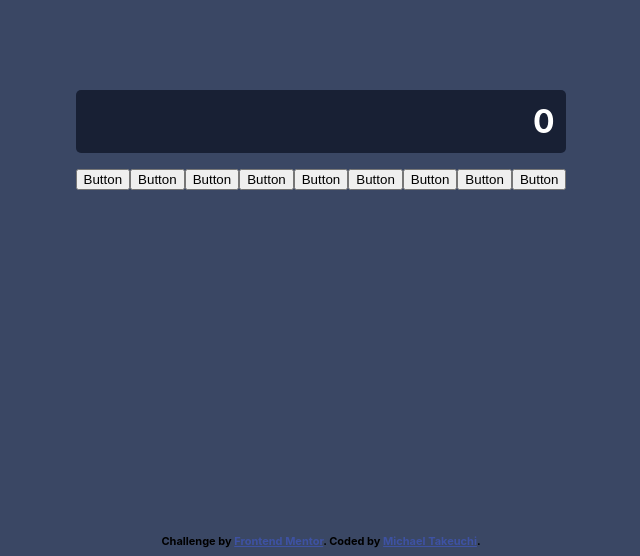
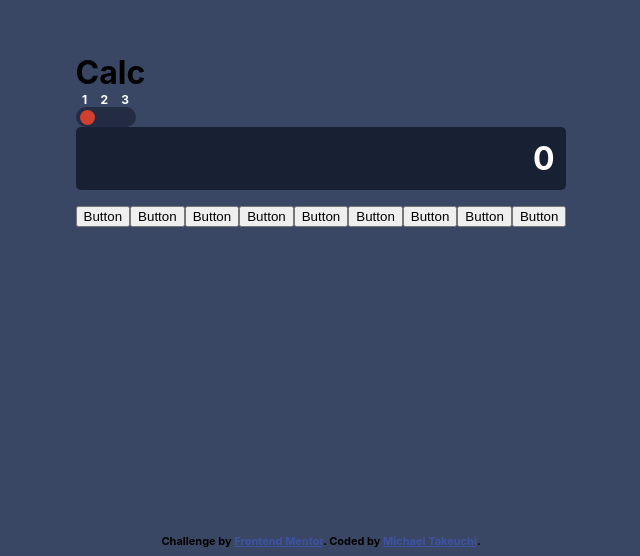
Before and after one commit to mmtakeuchi/fem-calculator, a React (Create React App) app: page / in a window 1280 px wide. Shown: the part 244-800 px from the top of the page, without its empty margins (319-959 px from the left). Built offline with nearby package versions, Linux system fonts and the light colour scheme; the HTML template or start-up script is replaced by a standard one; a web font is replaced by a local one.

Commit message:
create toggle switch

```diff
--- a/src/App.css
+++ b/src/App.css
@@ -17,8 +17,57 @@
 }
 
 .calc-container {
-  /* height: 100%;
-  width: 100%; */
+  /* height: 100%; */
+  width: 100%;
+}
+
+.toggle-container {
+  display: flex;
+  flex-direction: column;
+  width: 60px;
+}
+
+.toggle-nums {
+  display: flex;
+  justify-content: space-around;
+  width: 100%;
+  font-size: 12px;
+  color: hsl(0, 0%, 100%);
+}
+
+.toggle-switch {
+  position: relative;
+  width: 60px;
+  height: 20px;
+  border-radius: 20px;
+  background-color: hsl(223, 31%, 20%);
+  cursor: pointer;
+}
+
+.toggle-switch-option {
+  position: absolute;
+  top: 0;
+  left: 0;
+  width: calc(100% / 3);
+  height: 100%;
+  display: flex;
+  justify-content: center;
+  align-items: center;
+  font-size: 14px;
+  font-weight: bold;
+  text-transform: uppercase;
+  transition: color 0.2s ease-in-out;
+}
+
+.toggle-switch-ball {
+  position: absolute;
+  top: 3px;
+  left: 0;
+  width: calc(100% / 4);
+  height: 75%;
+  border-radius: 50%;
+  background-color: hsl(6, 63%, 50%);
+  transition: left 0.2s ease-in-out;
 }
 
 .output-screen {
--- a/src/components/Calculator.jsx
+++ b/src/components/Calculator.jsx
@@ -1,11 +1,15 @@
 import React, { useState } from 'react';
 import Button from './Button';
+import ToggleSwitch from './ToggleSwitch';
 
 const Calculator = () => {
   const [value, setValue] = useState(0);
 
   return (
     <div className="calc-container">
+      <header>
+        <div>Calc</div> <ToggleSwitch />
+      </header>
       <div className="output-screen">{value}</div>
       <Button />
       <Button />
--- /dev/null
+++ b/src/components/ToggleSwitch.jsx
@@ -0,0 +1,37 @@
+import { useState } from 'react';
+
+const ToggleSwitch = () => {
+  const [values, setValues] = useState(['1', '2', '3']);
+  const [selectedIndex, setSelectedIndex] = useState(0);
+  const selectedValue = values[selectedIndex];
+
+  const handleClick = () => {
+    setSelectedIndex((selectedIndex + 1) % values.length);
+  };
+
+  const transitionDistance = () => {
+    if (selectedIndex === 0) {
+      return selectedIndex + 0.2;
+    } else {
+      return selectedIndex;
+    }
+  };
+
+  return (
+    <div className="toggle-container">
+      <div className="toggle-nums">
+        {values.map((el) => (
+          <span key={el}>{el}</span>
+        ))}
+      </div>
+      <div className="toggle-switch" onClick={handleClick}>
+        <div
+          className="toggle-switch-ball"
+          style={{ left: `${transitionDistance() * 33.33}%` }}
+        />
+      </div>
+    </div>
+  );
+};
+
+export default ToggleSwitch;
```
